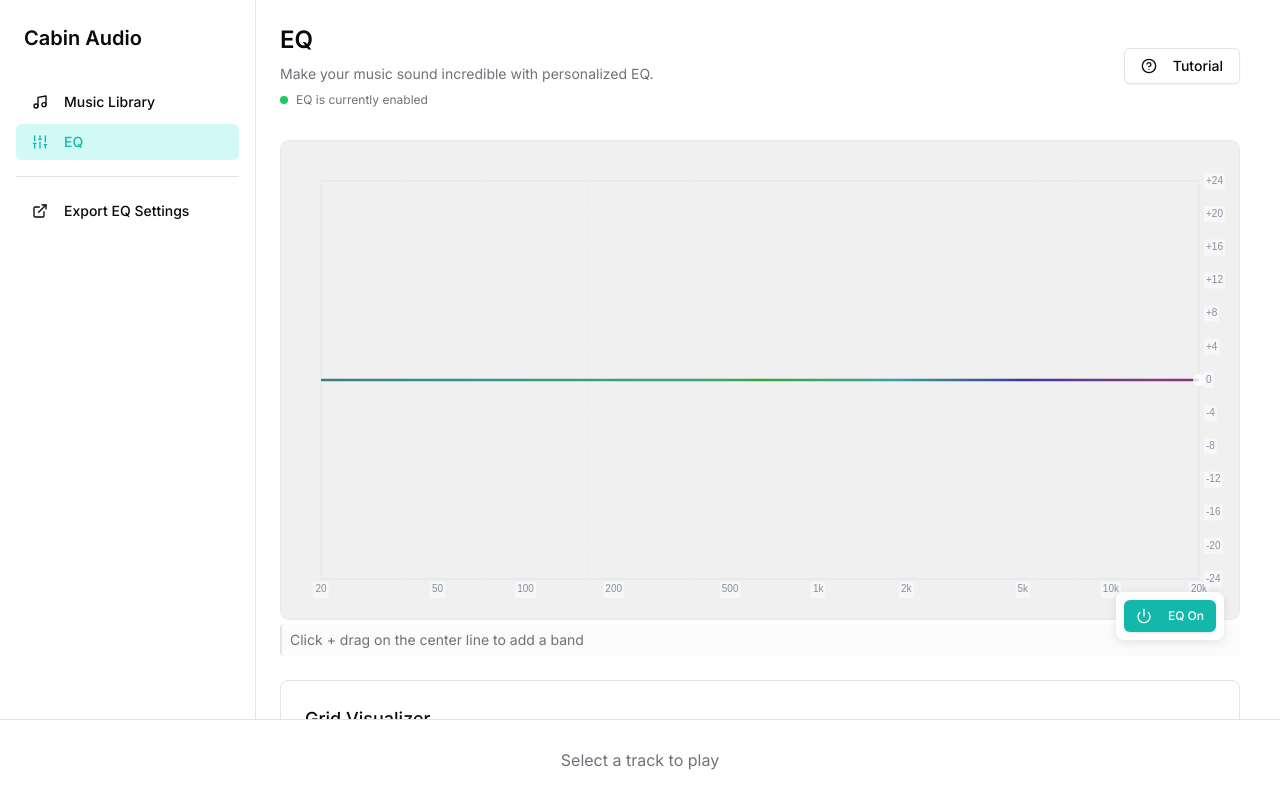
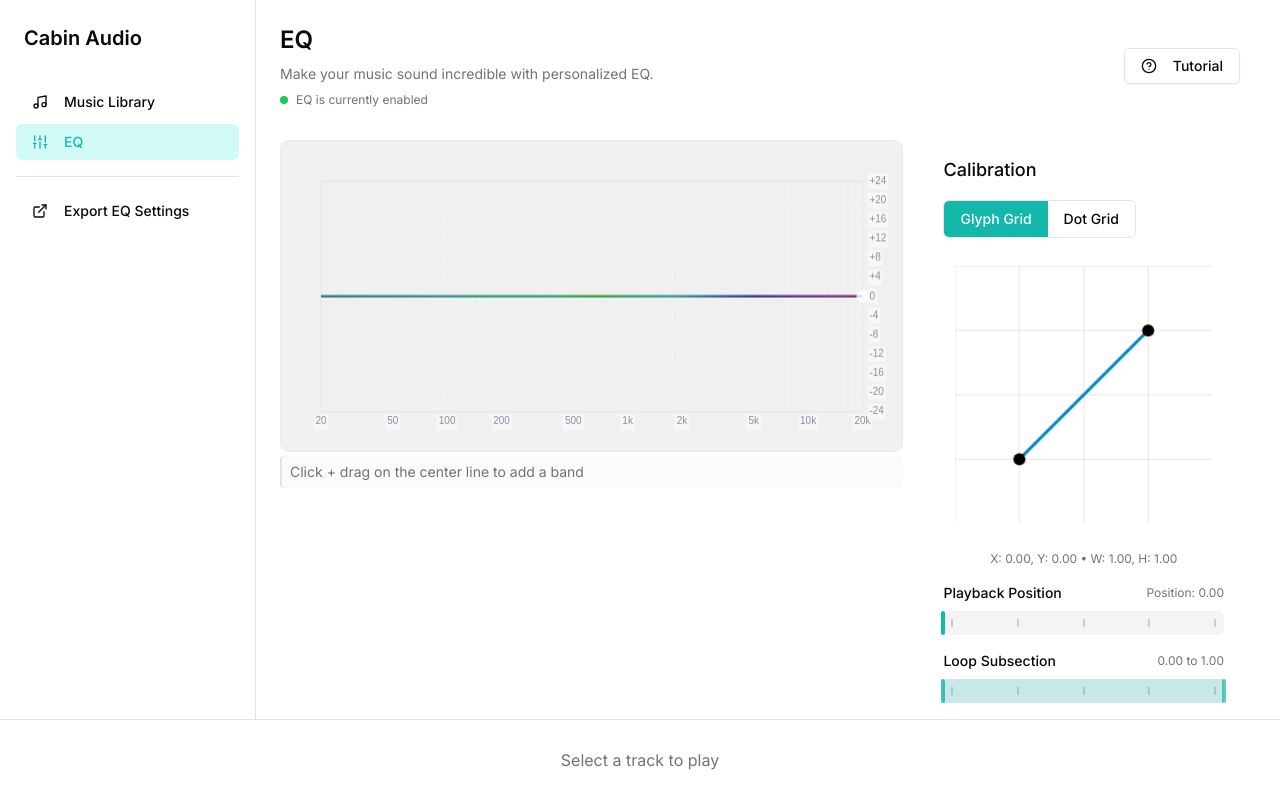
Before and after one commit to JulianMcOmie/cabin-audio-webapp, a Next.js app: page / in a window 1280 px wide. Both pictures are taken after a click on the button "EQ". Built offline with nearby package versions, Linux system fonts and the light colour scheme.

Commit message:
Reformat glyph grid/dot grid

```diff
--- a/components/dot-grid.tsx
+++ b/components/dot-grid.tsx
@@ -569,9 +569,8 @@ export function DotCalibration({ isPlaying, disabled = false }: DotCalibrationPr
   };
 
   return (
-    <div className="flex flex-col md:flex-row gap-4">
-      {/* Left side: Canvas */}
-      <div className="md:w-1/2">
+    <div className="space-y-4">
+      {/* Canvas */}
         <div className="relative bg-background/50 rounded-lg p-3">
           <DotGrid
             gridSize={gridSize}
@@ -584,13 +583,12 @@ export function DotCalibration({ isPlaying, disabled = false }: DotCalibrationPr
         </div>
 
         {/* Grid info */}
-        <div className="text-xs text-center text-muted-foreground mt-2">
+      <div className="text-xs text-center text-muted-foreground">
           Grid: {gridSize}×{columnCount} • Selected: {selectedDots.size} dot{selectedDots.size !== 1 ? 's' : ''}
-        </div>
       </div>
 
-      {/* Right side: Controls */}
-      <div className="md:w-1/2 space-y-4">
+      {/* Controls */}
+      <div className="space-y-4">
         {/* Frequency Multiplier */}
         <div className="flex flex-col space-y-1">
           <div className="flex items-center justify-between">
--- a/components/eq-view.tsx
+++ b/components/eq-view.tsx
@@ -267,8 +267,10 @@ export function EQView({ setEqEnabled }: EQViewProps) {
 
       {/* Main EQ View */}
       <div className="space-y-6">
-        {/* EQ Section - Now takes full width */}
-        <div className="w-full relative" ref={eqContainerRef}>
+        {/* Combined EQ and Grid Layout */}
+        <div className="flex flex-row gap-6">
+          {/* EQ Section - Now takes only part of the width */}
+          <div className="w-2/3 relative" ref={eqContainerRef}>
             {/* FFT Visualizer should always be visible during audio playback */}
             {(calibrationPlaying || glyphGridPlaying) && preEQAnalyser && (
               <div className="absolute inset-0 z-0 w-full aspect-[2/1]">
@@ -297,7 +299,7 @@ export function EQView({ setEqEnabled }: EQViewProps) {
               {instruction}
             </div>
 
-          {/* EQ Toggle Button - Updated for consistency */}
+            {/* EQ Toggle Button */}
             <div className="eq-toggle-container">
               <Button
                 variant={isEQEnabled ? "default" : "outline"}
@@ -324,10 +326,10 @@ export function EQView({ setEqEnabled }: EQViewProps) {
             )}
           </div>
 
-        {/* Glyph Grid - Now below the EQ section with new layout */}
-        <div className="mt-8 border rounded-lg p-6 bg-card">
+          {/* Grid Visualizer - Now side by side with EQ */}
+          <div className="w-1/3 bg-card rounded-lg p-4">
             <div className="flex flex-col space-y-4">
-            <h3 className="text-lg font-medium">Grid Visualizer</h3>
+              <h3 className="text-lg font-medium">Calibration</h3>
 
               {/* Add segmented control for switching between grid types */}
               <div className="flex border rounded-md overflow-hidden w-fit">
@@ -354,7 +356,7 @@ export function EQView({ setEqEnabled }: EQViewProps) {
               </div>
             </div>
 
-          {/* Main grid content area */}
+            {/* Grid content area */}
             <div className="mt-4">
               {activeGrid === "glyph" ? (
                 <GlyphGrid
@@ -369,8 +371,8 @@ export function EQView({ setEqEnabled }: EQViewProps) {
               )}
             </div>
 
-          {/* Play button moved to bottom right */}
-          <div className="flex justify-end mt-6">
+            {/* Play button moved to bottom of grid section */}
+            <div className="flex justify-center mt-6">
               <Button
                 size="lg"
                 variant={activeGrid === "glyph" ? (glyphGridPlaying ? "default" : "outline") : (dotGridPlaying ? "default" : "outline")}
@@ -390,6 +392,7 @@ export function EQView({ setEqEnabled }: EQViewProps) {
                   ? (glyphGridPlaying ? "Stop" : "Play")
                   : (dotGridPlaying ? "Stop" : "Play")}
               </Button>
+            </div>
           </div>
         </div>
 
--- a/components/glyph-grid.tsx
+++ b/components/glyph-grid.tsx
@@ -568,9 +568,8 @@ export function GlyphGrid({ isPlaying, disabled = false }: GlyphGridProps) {
   }, [discreteFrequency])
 
   return (
-    <div className="flex flex-col md:flex-row gap-4">
-      {/* Left side: Canvas */}
-      <div className="md:w-1/2">
+    <div className="space-y-4">
+      {/* Canvas Area */}
       <div className="relative bg-background/50 rounded-lg p-3">
         <canvas
           ref={canvasRef}
@@ -583,14 +582,13 @@ export function GlyphGrid({ isPlaying, disabled = false }: GlyphGridProps) {
       </div>
 
       {/* Basic glyph information */}
-        <div className="text-xs text-center text-muted-foreground mt-2">
+      <div className="text-xs text-center text-muted-foreground">
         X: {glyph.position.x.toFixed(2)}, Y: {glyph.position.y.toFixed(2)} •
         W: {glyph.size.width.toFixed(2)}, H: {glyph.size.height.toFixed(2)}
       </div>
-      </div>
 
-      {/* Right side: Controls */}
-      <div className="md:w-1/2 space-y-4">
+      {/* Controls */}
+      <div className="space-y-4">
         {/* Timeline visualization */}
         <div className="space-y-2">
           <div className="flex items-center justify-between">
```
Lines whose indentation alone changed are shown as unchanged.
